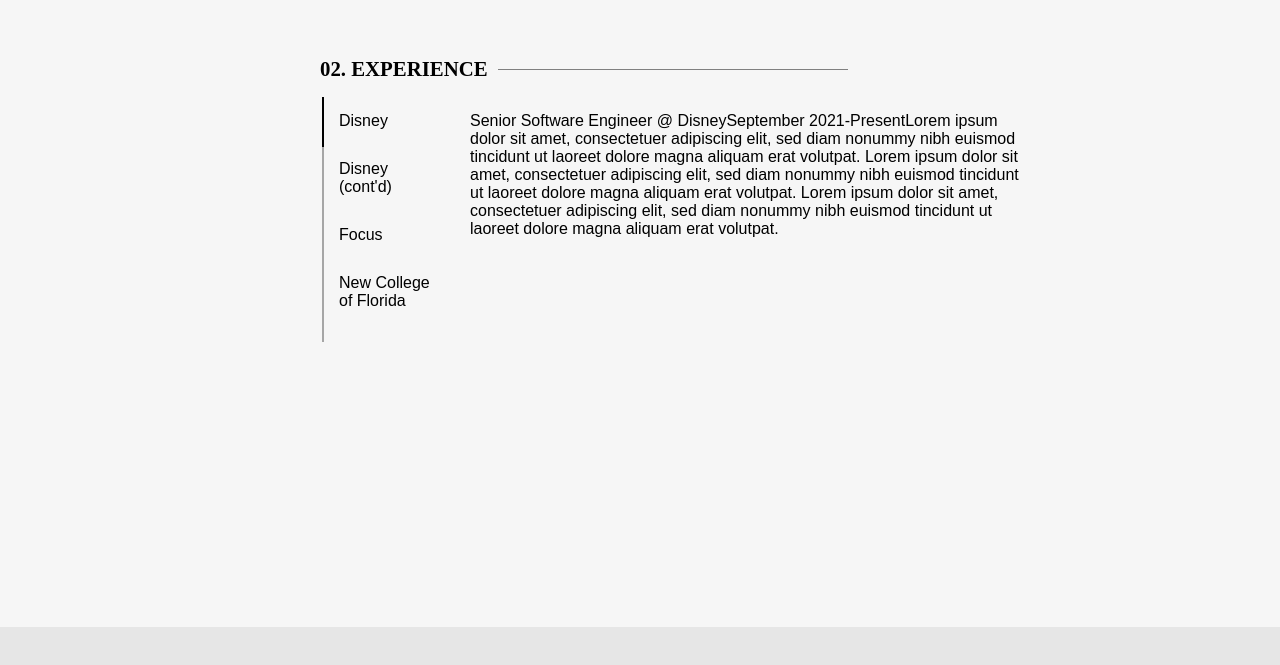
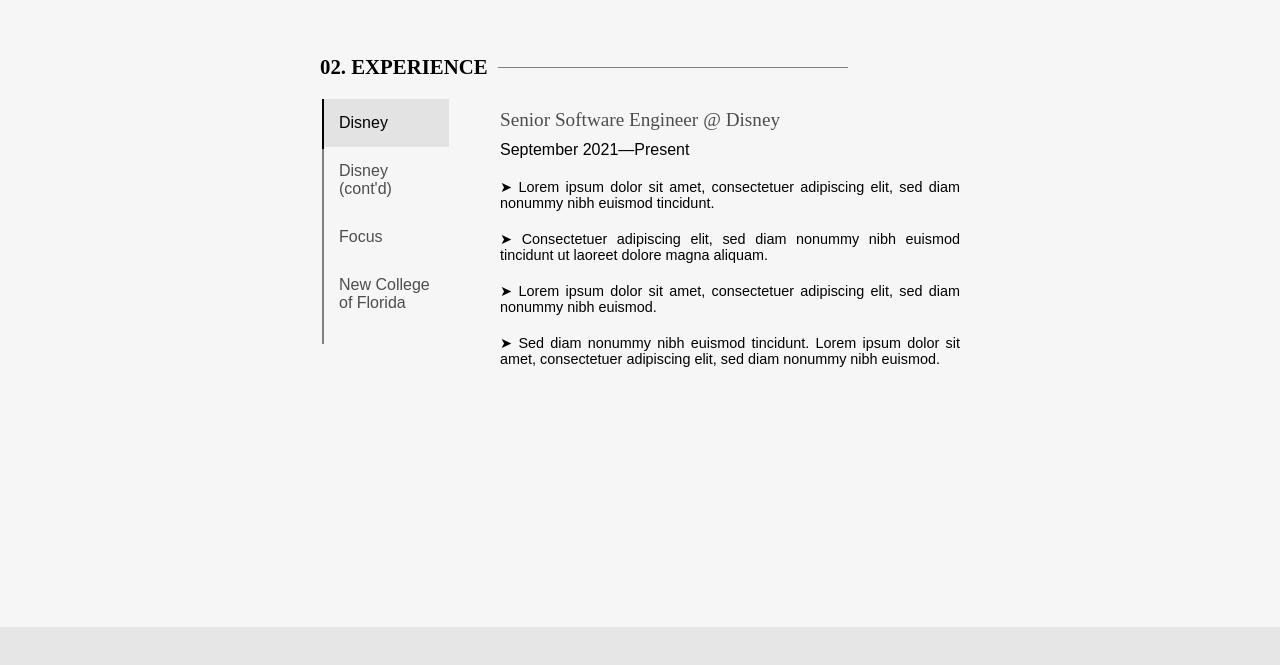
Before and after one commit to nicolekistler/personal-site-2022, a React (Create React App) app: page / in a window 1280 px wide. Shown: the part 1773-2438 px from the top of the page. Built offline with nearby package versions, Linux system fonts and the light colour scheme; a web font is replaced by a local one.

Commit message:
Styled experience section

```diff
--- a/src/components/Experience/data.js
+++ b/src/components/Experience/data.js
@@ -1,53 +1,49 @@
 export const timelineData = [{
-        id: 0,
         tabTitle: 'Disney',
         panelTitle: 'Senior Software Engineer ',
-        panelSubtitle: '@ Disney',
-        range: 'September 2021-Present',
+        panelSubtitle: ' @ Disney',
+        range: 'September 2021—Present',
         descriptions: [
-            'Lorem ipsum dolor sit amet, consectetuer adipiscing elit, sed diam nonummy nibh euismod tincidunt ut laoreet dolore magna aliquam erat volutpat. Lorem ipsum dolor sit amet, consectetuer adipiscing elit, sed diam nonummy nibh euismod tincidunt ut laoreet dolore magna aliquam erat volutpat. Lorem ipsum dolor sit amet, consectetuer adipiscing elit, sed diam nonummy nibh euismod tincidunt ut laoreet dolore magna aliquam erat volutpat.',
-            'Consectetuer adipiscing elit, sed diam nonummy nibh euismod tincidunt ut laoreet dolore magna aliquam erat volutpat. Lorem ipsum dolor sit amet, consectetuer adipiscing elit, sed diam nonummy nibh euismod tincidunt ut laoreet dolore magna aliquam erat volutpat. Lorem ipsum dolor sit amet, consectetuer adipiscing elit, sed diam nonummy nibh euismod tincidunt ut laoreet dolore magna aliquam erat volutpat.',
-            'Lorem ipsum dolor sit amet, consectetuer adipiscing elit, sed diam nonummy nibh euismod.',
-            'Sed diam nonummy nibh euismod tincidunt. Lorem ipsum dolor sit amet, consectetuer adipiscing elit, sed diam nonummy nibh euismod.'
+            '➤ Lorem ipsum dolor sit amet, consectetuer adipiscing elit, sed diam nonummy nibh euismod tincidunt.',
+            '➤ Consectetuer adipiscing elit, sed diam nonummy nibh euismod tincidunt ut laoreet dolore magna aliquam.',
+            '➤ Lorem ipsum dolor sit amet, consectetuer adipiscing elit, sed diam nonummy nibh euismod.',
+            '➤ Sed diam nonummy nibh euismod tincidunt. Lorem ipsum dolor sit amet, consectetuer adipiscing elit, sed diam nonummy nibh euismod.'
         ]
     },
     {
-        id: 1,
         tabTitle: 'Disney (cont\'d)',
         panelTitle: 'Software Engineer II ',
-        panelSubtitle: '@ Disney',
-        range: 'March 2020-September 2021',
+        panelSubtitle: ' @ Disney',
+        range: 'March 2020—September 2021',
         descriptions: [
-            'Lorem ipsum dolor sit amet, consectetuer adipiscing elit, sed diam nonummy nibh euismod tincidunt ut laoreet dolore magna aliquam erat volutpat. Lorem ipsum dolor sit amet, consectetuer adipiscing elit, sed diam nonummy nibh euismod tincidunt ut laoreet dolore magna aliquam erat volutpat. Lorem ipsum dolor sit amet, consectetuer adipiscing elit, sed diam nonummy nibh euismod tincidunt ut laoreet dolore magna aliquam erat volutpat.',
-            'Consectetuer adipiscing elit, sed diam nonummy nibh euismod tincidunt ut laoreet dolore magna aliquam erat volutpat. Lorem ipsum dolor sit amet, consectetuer adipiscing elit, sed diam nonummy nibh euismod tincidunt ut laoreet dolore magna aliquam erat volutpat. Lorem ipsum dolor sit amet, consectetuer adipiscing elit, sed diam nonummy nibh euismod tincidunt ut laoreet dolore magna aliquam erat volutpat.',
-            'Lorem ipsum dolor sit amet, consectetuer adipiscing elit, sed diam nonummy nibh euismod.',
-            'Sed diam nonummy nibh euismod tincidunt. Lorem ipsum dolor sit amet, consectetuer adipiscing elit, sed diam nonummy nibh euismod.'
+            '➤ Lorem ipsum dolor sit amet, consectetuer adipiscing elit, sed diam nonummy nibh euismod tincidunt.',
+            '➤ Consectetuer adipiscing elit, sed diam nonummy nibh euismod tincidunt ut laoreet dolore magna aliquam.',
+            '➤ Lorem ipsum dolor sit amet, consectetuer adipiscing elit, sed diam nonummy nibh euismod.',
+            '➤ Sed diam nonummy nibh euismod tincidunt. Lorem ipsum dolor sit amet, consectetuer adipiscing elit, sed diam nonummy nibh euismod.'
         ]
     },
     {
-        id: 2,
         tabTitle: 'Focus',
         panelTitle: 'Software Engineer ',
-        panelSubtitle: '@ Focus',
-        range: 'October 2016-February 2020',
+        panelSubtitle: ' @ Focus',
+        range: 'October 2016—February 2020',
         descriptions: [
-            'Lorem ipsum dolor sit amet, consectetuer adipiscing elit, sed diam nonummy nibh euismod tincidunt ut laoreet dolore magna aliquam erat volutpat. Lorem ipsum dolor sit amet, consectetuer adipiscing elit, sed diam nonummy nibh euismod tincidunt ut laoreet dolore magna aliquam erat volutpat. Lorem ipsum dolor sit amet, consectetuer adipiscing elit, sed diam nonummy nibh euismod tincidunt ut laoreet dolore magna aliquam erat volutpat.',
-            'Consectetuer adipiscing elit, sed diam nonummy nibh euismod tincidunt ut laoreet dolore magna aliquam erat volutpat. Lorem ipsum dolor sit amet, consectetuer adipiscing elit, sed diam nonummy nibh euismod tincidunt ut laoreet dolore magna aliquam erat volutpat. Lorem ipsum dolor sit amet, consectetuer adipiscing elit, sed diam nonummy nibh euismod tincidunt ut laoreet dolore magna aliquam erat volutpat.',
-            'Lorem ipsum dolor sit amet, consectetuer adipiscing elit, sed diam nonummy nibh euismod.',
-            'Sed diam nonummy nibh euismod tincidunt. Lorem ipsum dolor sit amet, consectetuer adipiscing elit, sed diam nonummy nibh euismod.'
+            '➤ Lorem ipsum dolor sit amet, consectetuer adipiscing elit, sed diam nonummy nibh euismod tincidunt.',
+            '➤ Consectetuer adipiscing elit, sed diam nonummy nibh euismod tincidunt ut laoreet dolore magna aliquam.',
+            '➤ Lorem ipsum dolor sit amet, consectetuer adipiscing elit, sed diam nonummy nibh euismod.',
+            '➤ Sed diam nonummy nibh euismod tincidunt. Lorem ipsum dolor sit amet, consectetuer adipiscing elit, sed diam nonummy nibh euismod.'
         ]
     },
     {
-        id: 3,
         tabTitle: 'New College of Florida',
         panelTitle: 'Bachelor of Arts in ',
-        panelSubtitle: 'History',
-        range: 'August 2012-June 2016',
+        panelSubtitle: ' History',
+        range: 'August 2012—June 2016',
         descriptions: [
-            'Lorem ipsum dolor sit amet, consectetuer adipiscing elit, sed diam nonummy nibh euismod tincidunt ut laoreet dolore magna aliquam erat volutpat. Lorem ipsum dolor sit amet, consectetuer adipiscing elit, sed diam nonummy nibh euismod tincidunt ut laoreet dolore magna aliquam erat volutpat. Lorem ipsum dolor sit amet, consectetuer adipiscing elit, sed diam nonummy nibh euismod tincidunt ut laoreet dolore magna aliquam erat volutpat.',
-            'Consectetuer adipiscing elit, sed diam nonummy nibh euismod tincidunt ut laoreet dolore magna aliquam erat volutpat. Lorem ipsum dolor sit amet, consectetuer adipiscing elit, sed diam nonummy nibh euismod tincidunt ut laoreet dolore magna aliquam erat volutpat. Lorem ipsum dolor sit amet, consectetuer adipiscing elit, sed diam nonummy nibh euismod tincidunt ut laoreet dolore magna aliquam erat volutpat.',
-            'Lorem ipsum dolor sit amet, consectetuer adipiscing elit, sed diam nonummy nibh euismod.',
-            'Sed diam nonummy nibh euismod tincidunt. Lorem ipsum dolor sit amet, consectetuer adipiscing elit, sed diam nonummy nibh euismod.'
+            '➤ Lorem ipsum dolor sit amet, consectetuer adipiscing elit, sed diam nonummy nibh euismod tincidunt.',
+            '➤ Consectetuer adipiscing elit, sed diam nonummy nibh euismod tincidunt ut laoreet dolore magna aliquam.',
+            '➤ Lorem ipsum dolor sit amet, consectetuer adipiscing elit, sed diam nonummy nibh euismod.',
+            '➤ Sed diam nonummy nibh euismod tincidunt. Lorem ipsum dolor sit amet, consectetuer adipiscing elit, sed diam nonummy nibh euismod.'
         ]
     }
 ];
--- a/src/components/Experience/index.jsx
+++ b/src/components/Experience/index.jsx
@@ -1,7 +1,13 @@
 import React, { memo, useState } from 'react';
 import styled from 'styled-components';
 import { colors } from '../../styles/colors';
-import { SectionTitle } from '../../styles/typography';
+import {
+    DescriptionSmall,
+    Range,
+    SectionTitle,
+    SubtitleSmall,
+    TitleSmall
+} from '../../styles/typography';
 import { timelineData } from './data';
 
 const Wrapper = styled.div`
@@ -15,7 +21,7 @@ const Wrapper = styled.div`
 const Heading = styled.div`
     display: flex;
     align-items: center;
-    margin-bottom: 1rem;
+    margin-bottom: 1.2rem;
 `;
 
 const Border = styled.div`
@@ -26,7 +32,6 @@ const Border = styled.div`
 
 const Timeline = styled.div`
     display: flex;
-    width: 700px;
     height: 300px;
 `;
 
@@ -38,7 +43,7 @@ const TabWrapper = styled.div`
 
 const TabSelector = styled.div`
     display: flex;
-    border-left: 2px solid ${colors.lightGrey};
+    border-left: 2px solid ${colors.mediumGrey};
     flex-direction: column;
     width: 125px;
     height: 245px;
@@ -49,6 +54,8 @@ const Tab = styled.div`
     width: 125px;
     padding: 15px;
     cursor: pointer;
+    color: ${({ isActive }) => isActive ? colors.black : colors.darkGrey};
+    background-color: ${({ isActive }) => isActive && '#e3e3e3'};
 `;
 
 const TabHighlight = styled.div`
@@ -61,9 +68,8 @@ const TabHighlight = styled.div`
 
 const PanelWrapper = styled.div`
     display: flex;
-    flex-direction: row;
-    margin: 15px 0 0 50px;
-    width: 600px;
+    flex-direction: column;
+    margin: 10px 0 0 80px;
     height: 300px;
 `;
 
@@ -87,19 +93,37 @@ const Experience = () => {
                         <TabHighlight translateYValue={translateYValue}/>
                         <TabSelector>
                         {
-                            timelineData.map((item) => {
+                            timelineData.map((item, index) => {
                                 return (
-                                    <Tab onClick={() => { setActiveTab(item.id)}}>{item.tabTitle}</Tab>
+                                    <Tab
+                                        isActive={activeTabId === index}
+                                        key={`tab-${index}`}
+                                        onClick={() => { setActiveTab(index)}}
+                                    >
+                                        {item.tabTitle}
+                                    </Tab>
                                 );
                             })
                         }
                         </TabSelector>
                     </TabWrapper>
                     <PanelWrapper>
-                        {experienceToRender.panelTitle}
-                        {experienceToRender.panelSubtitle}
-                        {experienceToRender.range}
-                        {experienceToRender.descriptions[0]}
+                        <div style={{flexDirection: 'row', display: 'flex'}}>
+                            <TitleSmall>{experienceToRender.panelTitle}</TitleSmall>
+                            <SubtitleSmall>{experienceToRender.panelSubtitle}</SubtitleSmall>
+                        </div>
+                        <Range>{experienceToRender.range}</Range>
+                        <div>
+                            {
+                                experienceToRender.descriptions.map((item, index) => {
+                                    return (
+                                        <DescriptionSmall key={`description-${index}`}>
+                                            {item}
+                                        </DescriptionSmall>
+                                    );
+                                })
+                            }
+                        </div>
                     </PanelWrapper>
                 </Timeline>
             </Wrapper>
--- a/src/styles/typography.js
+++ b/src/styles/typography.js
@@ -59,3 +59,39 @@ export const Description = styled.div`
     text-justify: inter-word;
     color: ${colors.darkGrey};
 `;
+
+export const TitleSmall = styled.div`
+    font-size: 1.2rem;
+    margin-bottom: 10px;
+    font-family: dapifer, serif;
+    font-weight: 400;
+    color: ${colors.darkGrey};
+`;
+export const SubtitleSmall = styled.div`
+    font-size: 1.2rem;
+    margin-bottom: 10px;
+    margin-left: 5px;
+    font-family: dapifer, serif;
+    font-weight: 400;
+    color: ${colors.darkGrey};
+`;
+
+export const Range = styled.div`
+    font-size: 1rem;
+    font-family: halyard-text, sans-serif;
+    font-weight: 500;
+    font-style: normal;
+    color: ${colors.black};
+`;
+
+
+export const DescriptionSmall = styled.div`
+    font-size: .9rem;
+    margin: 20px 0 20px 0;
+    font-family: halyard-text, sans-serif;
+    font-weight: 400;
+    font-style: normal;
+    text-align: justify;
+    text-justify: inter-word;
+    color: ${colors.black};
+`;
```
